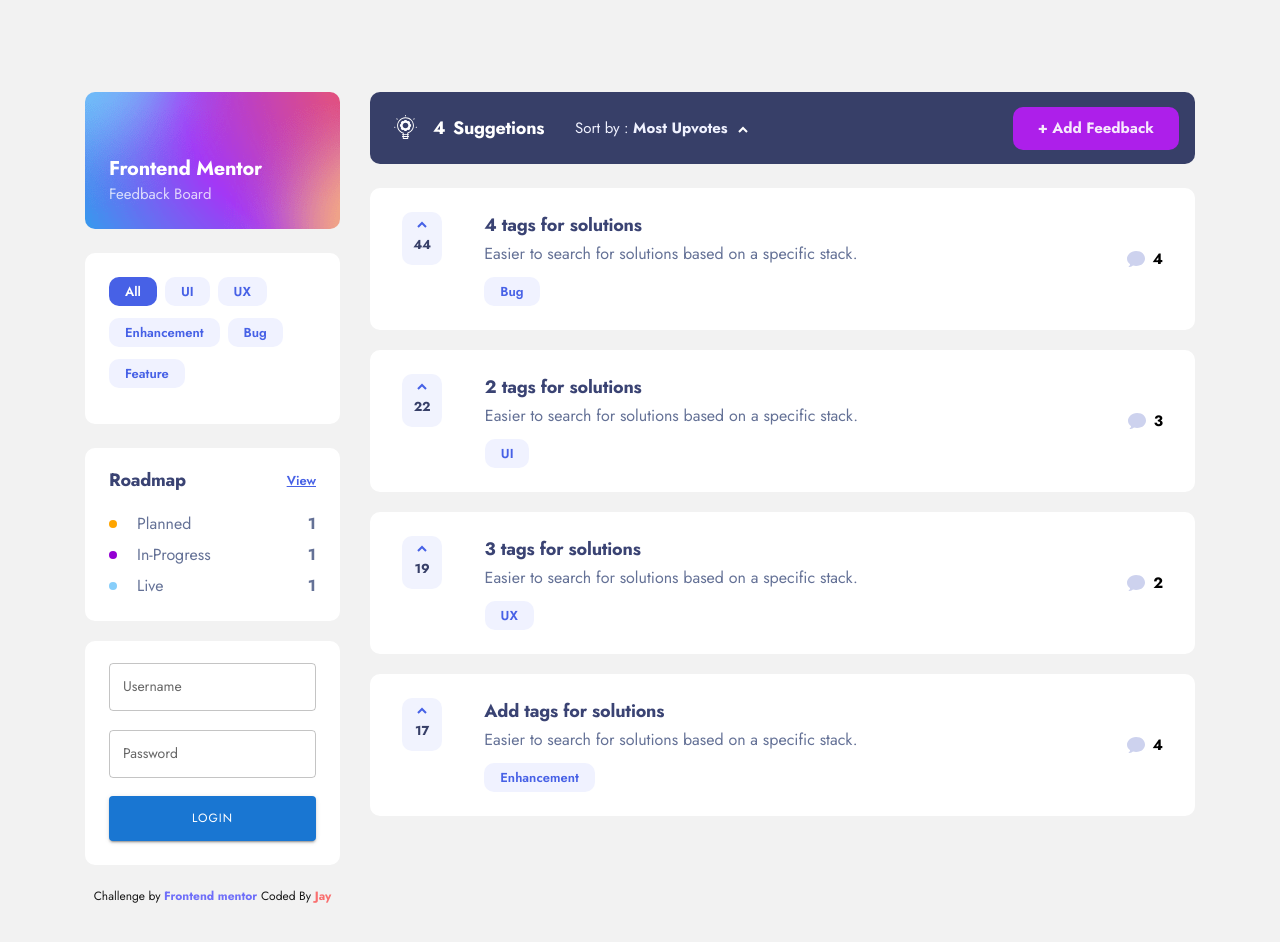
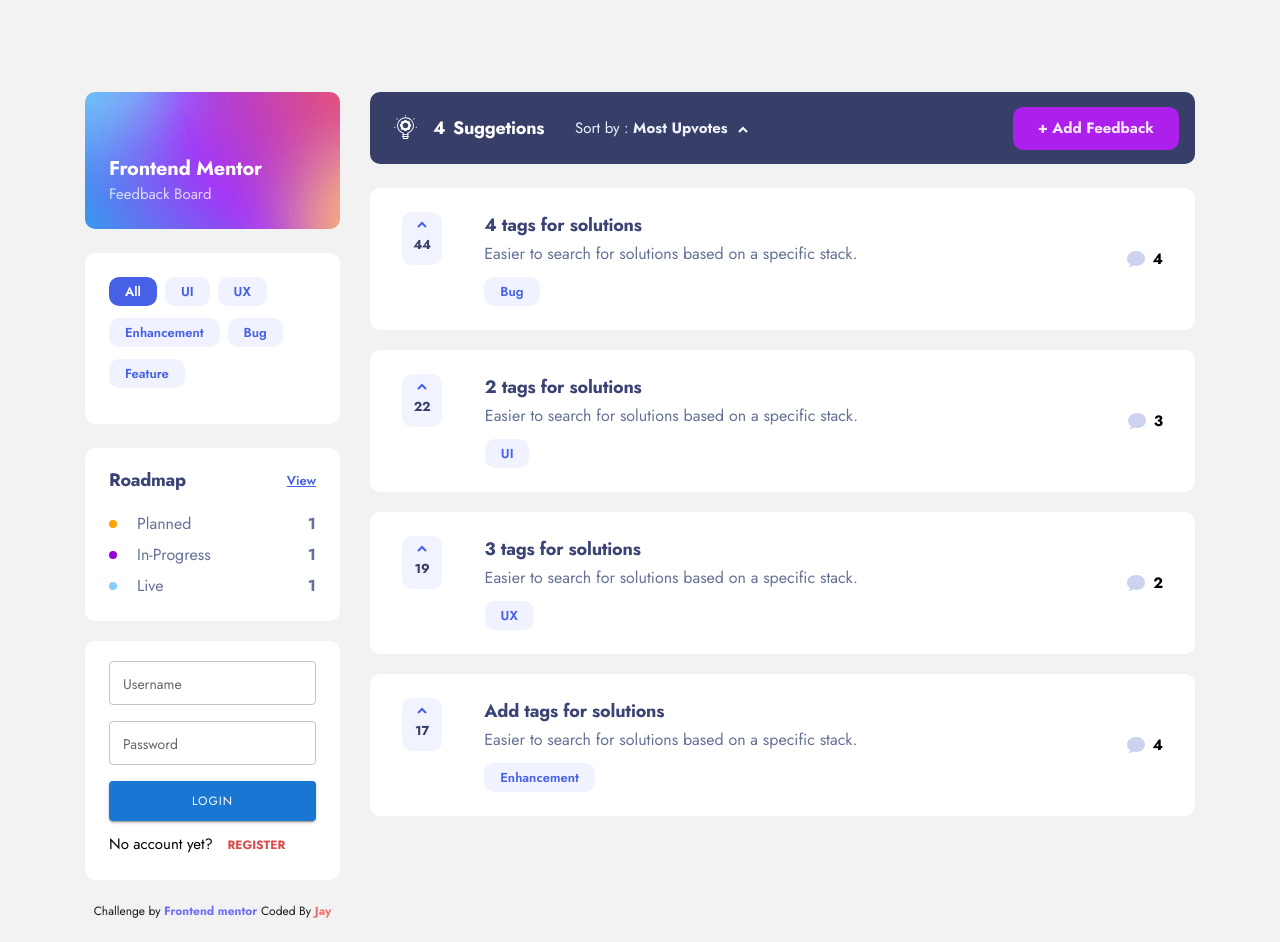
Before and after one commit to Junjiequan/fullstack, a React (Create React App) app in the folder client/: page / in a window 1280 px wide. Built offline with nearby package versions, Linux system fonts and the light colour scheme.

Commit message:
login component

```diff
--- /dev/null
+++ b/client/src/components/Auth/AuthElements.ts
@@ -0,0 +1,17 @@
+import { styled } from "@mui/material/styles";
+import { Button } from "@mui/material";
+import { COLORS } from "../../utilities/constants";
+
+export const Register = styled(Button)({
+  fontSize: "1.2rem",
+  fontWeight: "bold",
+  opacity: "0.9",
+  color: COLORS.red,
+  margin: 0,
+  padding: "0 1rem",
+  background: COLORS.white,
+  "&:hover": {
+    background: COLORS.red,
+    color: COLORS.white,
+  },
+});
--- a/client/src/components/Auth/Login.tsx
+++ b/client/src/components/Auth/Login.tsx
@@ -1,18 +1,9 @@
 import React, { useState } from "react";
 import axios from "axios";
-import { Button, TextField } from "@mui/material";
+import { Button, TextField, Box } from "@mui/material";
+import * as L from "./AuthElements";
+import { muiConstants } from "../../utilities/muiConstants";
 
-const fontSize = {
-  input: {
-    fontSize: 14,
-    padding: 14,
-  },
-  label(text: string) {
-    return (
-      <span style={{ fontSize: 14, textTransform: "capitalize" }}>{text}</span>
-    );
-  },
-};
 const Login = () => {
   const [form, setForm] = useState({});
   const handleSubmit = async (e) => {
@@ -43,12 +34,12 @@ const Login = () => {
       >
         <TextField
           type="text"
-          inputProps={{ "aria-label": "username", style: fontSize.input }}
+          inputProps={{ "aria-label": "username", style: muiConstants.input }}
           name="userName"
           fullWidth
-          sx={{ my: 1.2 }}
+          sx={{ my: 1 }}
           id="outlined-basic"
-          label={fontSize.label("username")}
+          label={muiConstants.label("username")}
           variant="outlined"
           onChange={handleChange}
         />
@@ -56,13 +47,13 @@ const Login = () => {
           type="password"
           inputProps={{
             "aria-label": "password",
-            style: fontSize.input,
+            style: muiConstants.input,
           }}
           name="password"
           fullWidth
-          sx={{ my: 1.2 }}
+          sx={{ my: 1 }}
           id="outlined-basic"
-          label={fontSize.label("password")}
+          label={muiConstants.label("password")}
           variant="outlined"
           onChange={handleChange}
         />
@@ -73,10 +64,13 @@ const Login = () => {
         type="submit"
         form="loginForm"
         value="Submit"
-        sx={{ mt: 1, p: 1.5, fontSize: "1.2rem", letterSpacing: "0.1rem" }}
+        sx={{ mt: 1, p: 1.2, fontSize: "1.2rem", letterSpacing: "0.1rem" }}
       >
         Login
       </Button>
+      <Box mt={1.5}>
+        No account yet? <L.Register href="/register">Register</L.Register>
+      </Box>
     </div>
   );
 };
--- /dev/null
+++ b/client/src/utilities/muiConstants.tsx
@@ -0,0 +1,18 @@
+export const muiConstants = {
+  input: {
+    fontSize: 14,
+    padding: 12,
+  },
+  label(text: string) {
+    return (
+      <span
+        style={{
+          fontSize: 14,
+          textTransform: "capitalize",
+        }}
+      >
+        {text}
+      </span>
+    );
+  },
+};
```
